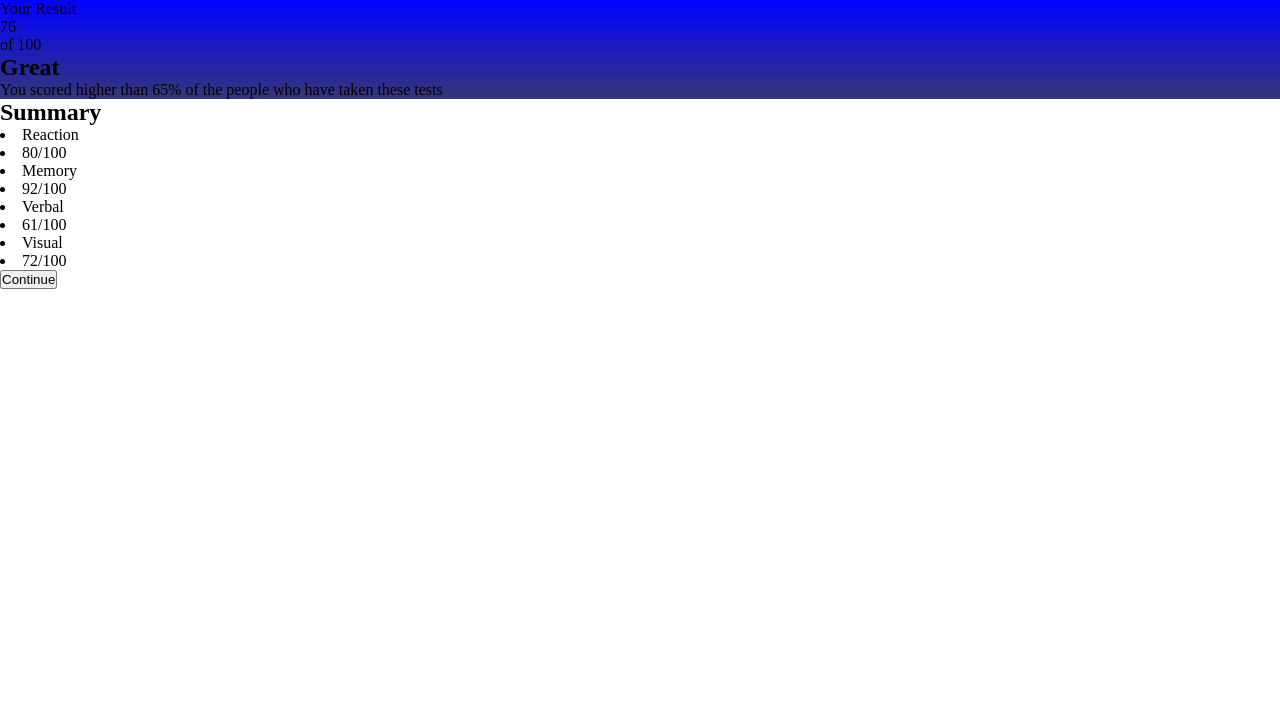
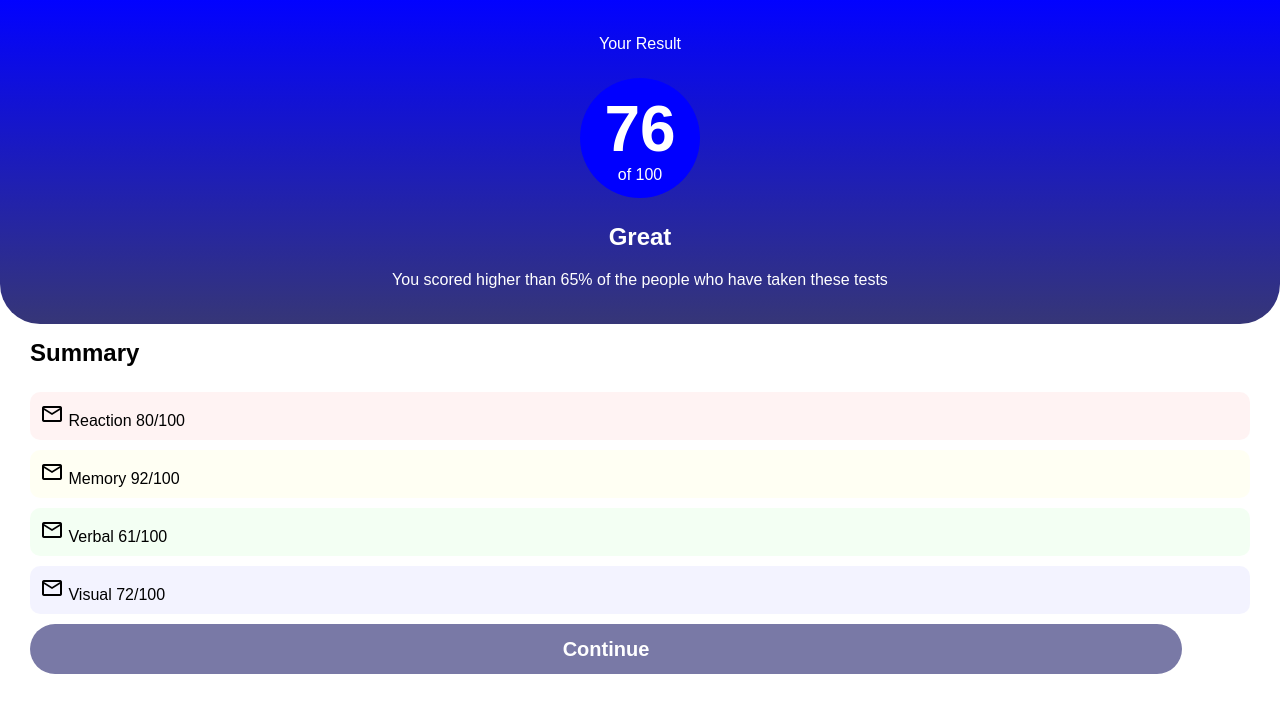
Before and after one commit to heitorsartor/second-program, a plain HTML site: page results-summary-component-main/assets/index.html in a window 1280 px wide. Drawn offline with nearby package versions, Linux system fonts and the light colour scheme.

Commit message:
project-complete-device

```diff
--- a/results-summary-component-main/assets/estilos/device.css
+++ b/results-summary-component-main/assets/estilos/device.css
@@ -3,8 +3,100 @@
 * {
     padding: 0px;
     margin: 0px;
+    font-family: Arial, Helvetica, sans-serif;
 }
 
 section#score {
     background-image: linear-gradient(to bottom, rgb(2, 2, 255), rgb(54, 54, 119));
+    color: white;
+    text-align: center;
+    padding: 25px;
+    border-radius: 0px 0px 40px 40px;
 }
+
+section#score .paragraph, h1, div {
+    padding: 10px;
+}
+
+section#score div {
+    position: relative;
+    width: 100px;
+    height: 100px;
+    margin: auto;
+    margin-bottom: 15px;
+    margin-top: 15px;
+    border-radius: 50%;
+    background-color: blue;
+}
+
+section#score div p {
+    position: absolute;
+    top: 50%;
+    left: 50%;
+    transform: translate(-50%, -50%);
+}
+
+section#score div p strong {
+    font-size: 4em;
+}
+
+section#score p.paragraph {
+    text-align: center;
+}
+
+section#summary {
+    padding: 0px 30px;
+}
+
+section#summary h2 {
+    padding: 15px 0px;
+}
+
+section#summary div {
+    margin: 10px 0px;
+}
+
+section#summary div#red {
+    background-color: rgba(255, 0, 0, 0.048);
+    border-radius: 10px;
+    list-style-type: none;
+    columns: 2;
+}
+
+li {
+    display: inline;
+    justify-content: space-between;
+
+}
+
+section#summary div#yellow {
+    background-color: rgba(255, 255, 0, 0.048);
+    border-radius: 10px;
+    list-style-type: none;
+    columns: 2;
+}
+
+section#summary div#green {
+    background-color: rgba(0, 255, 0, 0.048);
+    border-radius: 10px;
+    list-style-type: none;
+    columns: 2;
+}
+
+section#summary div#blue {
+    background-color: rgba(0, 0, 255, 0.048);
+    border-radius: 10px;
+    list-style-type: none;
+    columns: 2;
+}
+
+button {
+    background-color: rgba(15, 15, 95, 0.555);
+    color: white;
+    width: 90vw;
+    height: 50px;
+    font-size: 20px;
+    font-weight: bold;
+    border-radius: 30px;
+    border: none;
+}
--- a/results-summary-component-main/assets/index.html
+++ b/results-summary-component-main/assets/index.html
@@ -5,29 +5,44 @@
     <meta name="viewport" content="width=device-width, initial-scale=1.0">
     <title>Document</title>
     <link rel="stylesheet" href="estilos/device.css">
+    <link rel="stylesheet" href="https://fonts.googleapis.com/css2?family=Material+Symbols+Outlined:opsz,wght,FILL,GRAD@20..48,100..700,0..1,-50..200" />
 </head>
 <body>
     <main>
         <section id="score">
-            <p>Your Result</p>
-            <div> 76  <br>of 100</div>
+            <p id="result"  class="paragraph">Your Result</p>
+            <div> <p><strong>76</strong>  <br>of 100</p></div>
             <h1>Great</h1>
-            <p>You scored higher than 65% of the people who have taken these tests</p>
+            <p class="paragraph">You scored higher than 65% of the people who have taken these tests</p>
         </section>
         <section id="summary">
             <h2>Summary</h2>
-            <div>
+
+            <div id="red">
+                <span class="material-symbols-outlined">
+                    mail
+                    </span>
                 <li>Reaction</li>
                 <li>80/100</li>
             </div>
-            <div>
+            <div id="yellow">
+                <span class="material-symbols-outlined">
+                    mail
+                    </span>
                 <li>Memory</li>
                 <li>92/100</li>
-            </div><div>
+            </div>
+            <div id="green">
+                <span class="material-symbols-outlined">
+                    mail
+                    </span>
                 <li>Verbal</li>
                 <li>61/100</li>
             </div>
-            <div>
+            <div id="blue">
+                <span class="material-symbols-outlined">
+                    mail
+                    </span>
                 <li>Visual</li>
                 <li>72/100</li>
             </div>
```
